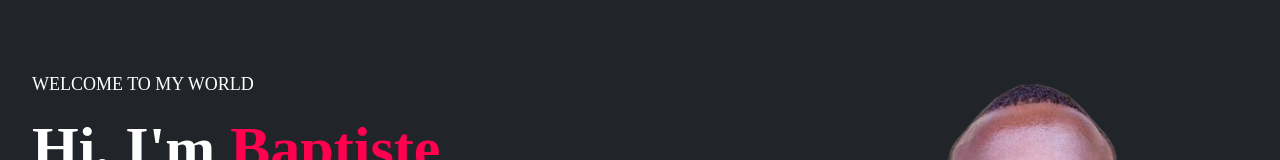
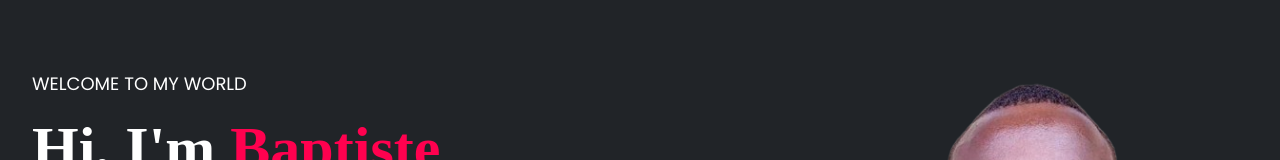
Before and after one commit to IMANARIYO/imanariyo_portfoliowebsite, a React (Vite) app: page / in a window 1280 px wide. Shown: the part 156-316 px from the top of the page. Built offline with nearby package versions, Linux system fonts and the light colour scheme; no server answers.

Commit message:
trying to fix the issue of linking and the fonts

```diff
--- a/src/components/homepagecomponent/Homepage.jsx
+++ b/src/components/homepagecomponent/Homepage.jsx
@@ -33,7 +33,7 @@ function Homepage() {
             <div className="p-8 left-home-page">
 
             <div className="flex flex-col gap-5">
-        <h4 className="text-lg font-normal ">WELCOME TO MY WORLD</h4>
+        <h4 className="text-lg font-bodyFont ">WELCOME TO MY WORLD</h4>
         <h1 className="text-6xl font-bold text-white">
           Hi, I'm <span className="capitalize text-designColor"> Baptiste</span>
         </h1>
--- a/src/components/layouts/Title.jsx
+++ b/src/components/layouts/Title.jsx
@@ -1,12 +1,12 @@
-import React from 'react'
+import React from "react";
 
 const Title = ({ title, des, mb }) => {
   return (
-    <div className={`flex flex-col gap-4 font-titleFont ${mb ? '' : 'mb-14'}`}>
-      <h3 className="text-sm uppercase font-light text-designColor tracking-wide">
+    <div className={`flex flex-col gap-4 font-bodyFont${mb ? '' : 'mb-14'}`}>
+      <h3 className="text-sm font-light tracking-wide uppercase text-designColor">
        {title}
       </h3>
-      <h1 className="text-4xl md:text-5xl text-gray-300 font-bold capitalize">{des}</h1>
+      <h1 className="text-4xl font-bold text-gray-300 capitalize md:text-5xl">{des}</h1>
     </div>
   );
 }
```
